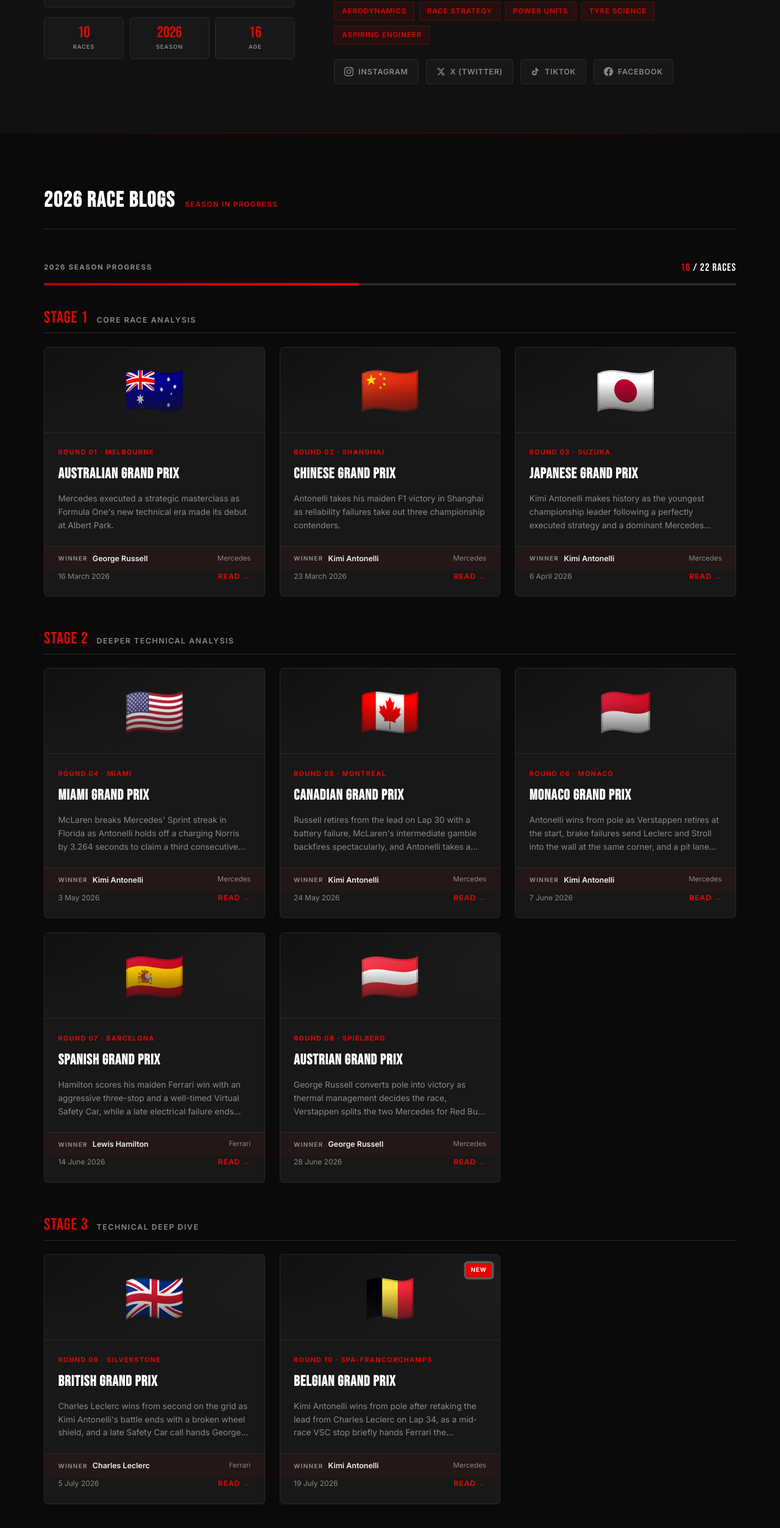
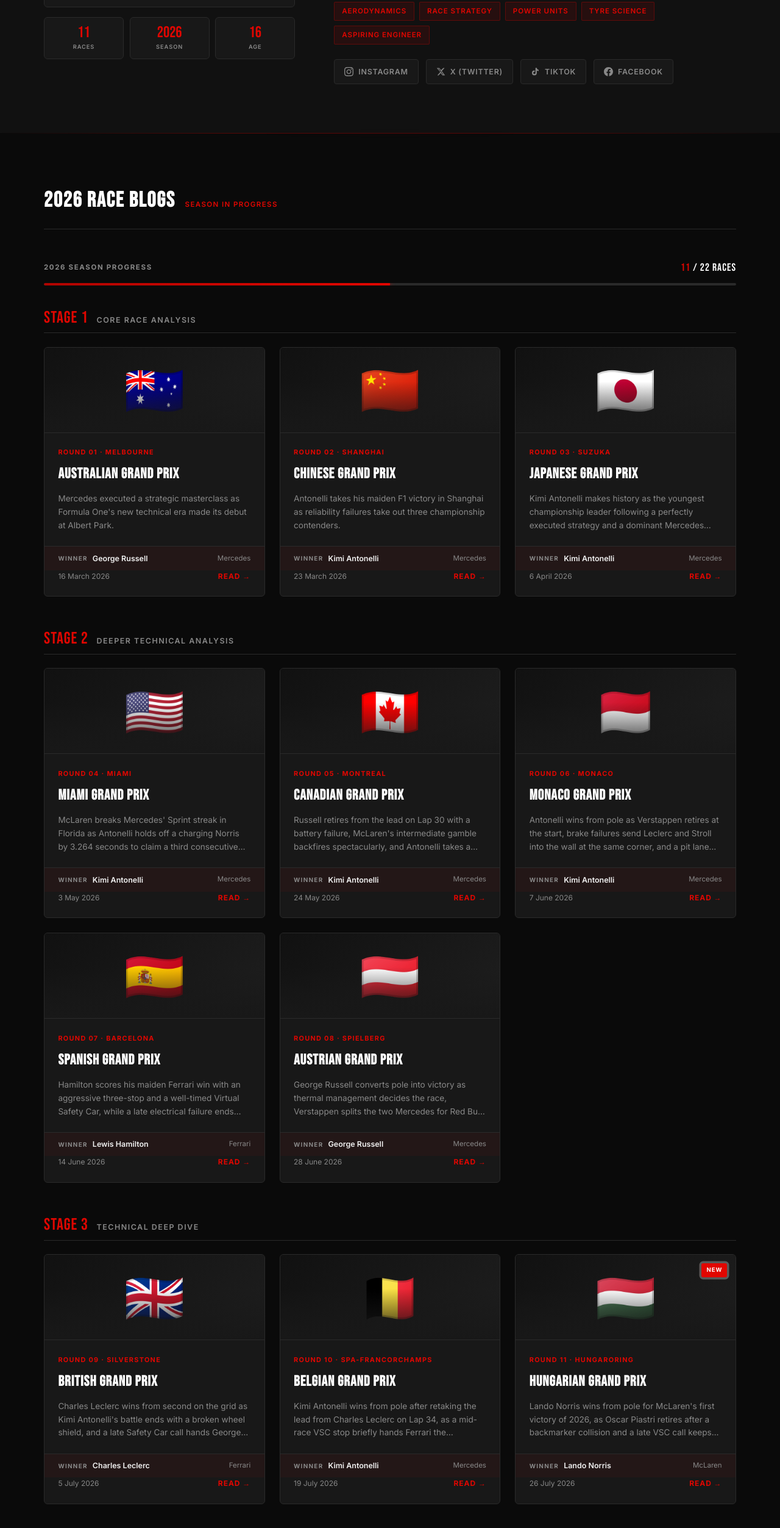
Before and after one commit to millaengineering/apex-by-milla, a plain HTML site: page index.html in a window 1280 px wide. Shown: the part 2198-4703 px from the top of the page at 61% size. Drawn offline with Linux system fonts and the light colour scheme.

Commit message:
Add Hungary to homepage and index

```diff
--- a/index.html
+++ b/index.html
@@ -503,7 +503,7 @@ img {
 
 .progress-fill {
   height: 100%;
-  width: 45.5%; /* 10 of 22 */
+  width: 50%; /* 11 of 22 */
   background: linear-gradient(90deg, var(--red-dark), var(--red));
   border-radius: 2px;
   position: relative;
@@ -1550,6 +1550,7 @@ img {
             <a href="races/austria.html">🇦🇹 Austria</a>
             <a href="races/silverstone.html">🇬🇧 Silverstone</a>
             <a href="races/belgium.html">🇧🇪 Belgium</a>
+            <a href="races/hungary.html">🇭🇺 Hungary</a>
           </div>
         </div>
       </li>
@@ -1686,7 +1687,7 @@ img {
       </div>
       <div class="project-cards">
         <!-- ✏️ Update this href to the newest race page every time a new race goes live -->
-        <a href="races/belgium.html" class="project-card reveal" style="text-decoration:none;cursor:pointer;">
+        <a href="races/hungary.html" class="project-card reveal" style="text-decoration:none;cursor:pointer;">
           <div class="project-card-icon">🔬</div>
           <h3>Technical Analysis</h3>
           <p>Every race broken down from an engineering perspective: power units, active aero, ERS management, and tyre science.</p>
@@ -1721,7 +1722,7 @@ img {
         </div>
         <div class="about-stats-row">
           <div class="about-stat-box">
-            <div class="about-stat-box-num">10</div>
+            <div class="about-stat-box-num">11</div>
             <div class="about-stat-box-label">Races</div>
           </div>
           <div class="about-stat-box">
@@ -1810,7 +1811,7 @@ img {
       <div class="season-progress reveal" id="season-progress">
         <div class="season-progress-header">
           <span class="season-progress-label">2026 Season Progress</span>
-          <span class="season-progress-count"><span>10</span> / 22 Races</span>
+          <span class="season-progress-count"><span>11</span> / 22 Races</span>
         </div>
         <div class="progress-track">
           <div class="progress-fill"></div>
@@ -2037,9 +2038,8 @@ img {
           </div>
         </a>
 
-        <!-- Card 10: Belgium (NEW) -->
+        <!-- Card 10: Belgium -->
         <a href="races/belgium.html" class="race-card reveal reveal-delay-1" style="position:relative;">
-          <span class="card-new-badge">New</span>
           <div class="card-flag">🇧🇪</div>
           <div class="card-body">
             <div class="card-round">Round 10 · Spa-Francorchamps</div>
@@ -2058,6 +2058,29 @@ img {
             <span class="card-arrow">Read →</span>
           </div>
         </a>
+
+        <!-- Card 11: Hungary (NEW) -->
+        <a href="races/hungary.html" class="race-card reveal reveal-delay-2" style="position:relative;">
+          <span class="card-new-badge">New</span>
+          <div class="card-flag">🇭🇺</div>
+          <div class="card-body">
+            <div class="card-round">Round 11 · Hungaroring</div>
+            <h3 class="card-title">Hungarian Grand Prix</h3>
+            <p class="card-excerpt">
+              Lando Norris wins from pole for McLaren's first victory of 2026, as Oscar Piastri retires after a backmarker collision and a late VSC call keeps Max Verstappen out for second.
+            </p>
+          </div>
+          <div class="card-winner">
+            <span class="card-winner-label">Winner</span>
+            <span class="card-winner-name">Lando Norris</span>
+            <span class="card-winner-team">McLaren</span>
+          </div>
+          <div class="card-footer">
+            <span class="card-date">26 July 2026</span>
+            <span class="card-arrow">Read →</span>
+          </div>
+        </a>
+
 
         </div>
       </div>
@@ -2143,6 +2166,7 @@ img {
           <li><a href="races/austria.html">🇦🇹 Austrian GP</a></li>
           <li><a href="races/silverstone.html">🇬🇧 British GP</a></li>
           <li><a href="races/belgium.html">🇧🇪 Belgian GP</a></li>
+          <li><a href="races/hungary.html">🇭🇺 Hungarian GP</a></li>
           <li style="margin-top: 0.8rem; padding-top: 0.8rem; border-top: 1px solid var(--border);"><a href="apex-index.html">📖 The Apex Index</a></li>
         </ul>
       </div>
--- a/sitemap.xml
+++ b/sitemap.xml
@@ -75,6 +75,12 @@
     <changefreq>monthly</changefreq>
     <priority>0.8</priority>
   </url>
+  <url>
+    <loc>https://apexbymilla.com/races/hungary.html</loc>
+    <lastmod>2026-07-26</lastmod>
+    <changefreq>monthly</changefreq>
+    <priority>0.8</priority>
+  </url>
 
   <url>
     <loc>https://apexbymilla.com/apex-index.html</loc>
```
Also changed, not shown: apex-index.html (+16 -0 lines), 2 other files.
